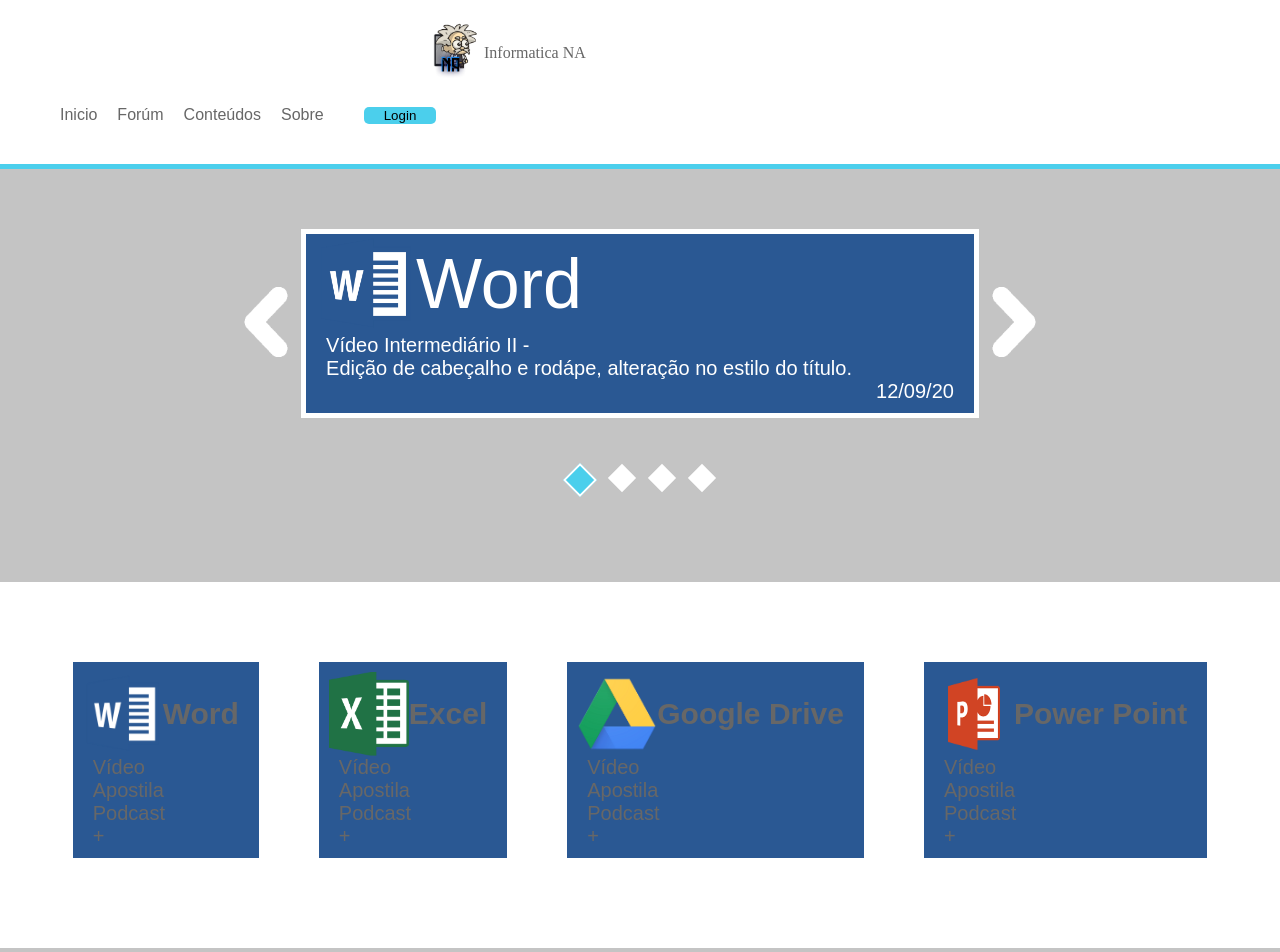
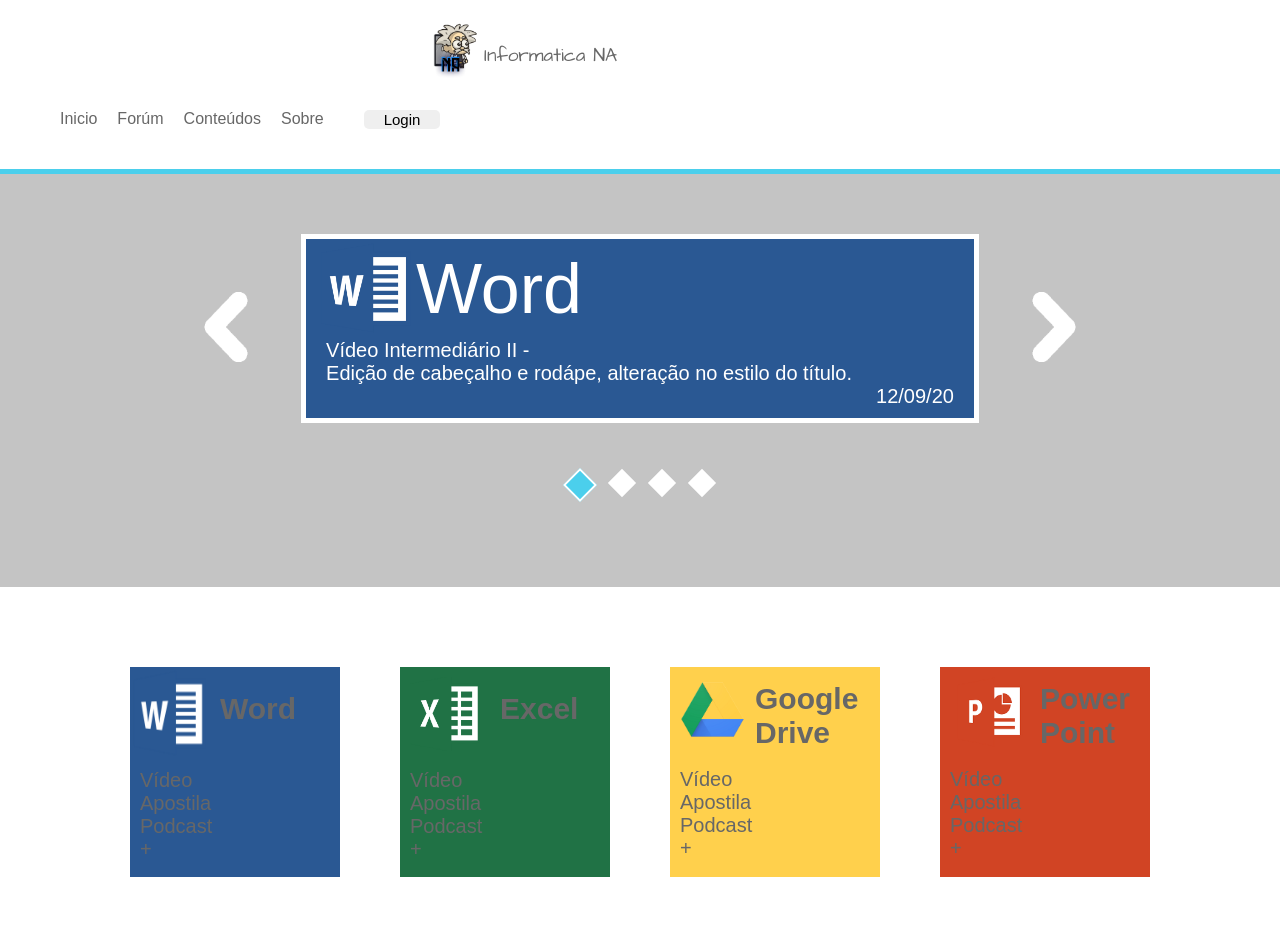
Before and after one commit to JeanRojasD/React-NA, a React (Create React App) app: page / in a window 1280 px wide. Shown: the top 952 px of the page. Built offline with nearby package versions, Linux system fonts and the light colour scheme.

Commit message:
fixed content

```diff
--- a/src/components/Menu/index.css
+++ b/src/components/Menu/index.css
@@ -1,3 +1,5 @@
+@import url('https://fonts.googleapis.com/css2?family=Architects+Daughter&display=swap');
+
 body{
     width: 100%;
     height: 100%;
@@ -8,24 +10,18 @@ body, ul, p{
     margin: 0px 0px 0px 0px;
     padding: 0px;
     list-style: none;
-}
+    text-decoration: none;
 
-button{
-    background: #ffffff;
-    border: none;
-    border-color: #ccc;
-    -webkit-border-radius: 3px;
-    -moz-border-radius: 3px;
-    border-radius: 3px;
 }
 
 .esquerda a{
     font-family: 'Architects Daughter', cursive;
+    font-size: 19px;
+    color:#676767;
 }
 
 a{
     text-decoration: none;
-    color: #676767;
 }
 
 .img img{
@@ -65,9 +61,31 @@ a{
     margin-left: 400px;
 }
 
+.user img{
+    width: 20px;
+}
+
+.userasset{
+    display: flex;
+    flex-direction: row;
+    align-items: center;
+}
+
 .logout{
-    background-color: #4BCFEC;
+    font-size: 15px;
     border-radius: 5px;
     padding-right: 20px;
     padding-left: 20px;
+    border: none;
+    cursor: pointer;
+    outline: none;
+    transition: all 400ms ease;
 }
+
+.ani{
+    background-color: #4BCFEC;
+}
+
+.ani:hover{
+    color:white;
+}
--- a/src/pages/content/index.css
+++ b/src/pages/content/index.css
@@ -31,7 +31,11 @@ body,ul,li,p{
 }
 .arrow img{
     padding-top: 30px;
+    padding-left: 10px;
+    padding-right: 10px;
+    margin: 30px;
     width: 70px;
+    transition: all 300ms;
 }
 .arrow{
     background: none;
@@ -39,6 +43,12 @@ body,ul,li,p{
     padding: 0;
     cursor: pointer;
     outline: inherit;
+}
+.arrow img:hover{
+    width: 90px;
+    padding-left: 0px;
+    padding-right: 0px;
+    transition: all 300ms;
 }
 .text{
     background-color: #2A5893;
@@ -85,18 +95,29 @@ body,ul,li,p{
     justify-content: center;
     padding-top: 50px;
     padding-bottom: 60px;
+    color: white;
 }
 .squares a{
-    padding: 10px;
+    width: 210px;
+    height: 210px;
     font-size: 20px;
     margin: 30px;
 }
 .title{
     display: flex;
-    justify-content: center;
 }
 .title h1{
-    padding-right: 10px;
+    display: flex;
+    padding-left: 10px;
+    padding-bottom: 10px;
+}
+.title2{
+    display: flex;
+}
+.title2 h1{
+    display: flex;
+    position: relative;
+    bottom: 10px;
 }
 .sqr1{
     background-color: #2A5893;
@@ -106,31 +127,44 @@ body,ul,li,p{
 }
 .sqr1 ul{
     margin-left: 10px;
+    margin-top: 8px;
 }
 .sqr2{
-    background-color: #2A5893;
+    background-color: #207245;
 }
 .sqr2 img{
-    width: 80px;
+    width: 70px;
+    padding: 10px;
+
 }
 .sqr2 ul{
     margin-left: 10px;
+    margin-top: 8px;
 }
 .sqr3{
-    background-color: #2A5893;
+    background-color: #ffd04c;
 }
 .sqr3 img{
-    width: 80px;
+    width: 65px;
+    height: 65px;
+    padding: 10px;
+
 }
 .sqr3 ul{
     margin-left: 10px;
+    position: relative;
+    bottom: 17px;
 }
 .sqr4{
-    background-color: #2A5893;
+    background-color: #d14424;
 }
 .sqr4 img{
-    width: 80px;
+    width: 100px;
+    height: 80px;
+    padding-top: 5px;
 }
 .sqr4 ul{
     margin-left: 10px;
+    position: relative;
+    bottom: 17px;
 }
--- a/src/pages/content/index.jsx
+++ b/src/pages/content/index.jsx
@@ -71,7 +71,7 @@ function content(){
                         </div>
                     </a>
                     <a className="sqr3">
-                        <div className="title">
+                        <div className="title2">
                             <img src={gdlogo} alt="Google Drive"></img>
                             <h1>Google Drive</h1>
                         </div>
@@ -85,7 +85,7 @@ function content(){
                         </div>
                     </a>
                     <a className="sqr4">
-                        <div className="title">
+                        <div className="title2">
                             <img src={pplogo} alt="Power Point"></img>
                             <h1>Power Point</h1>
                         </div>
```
